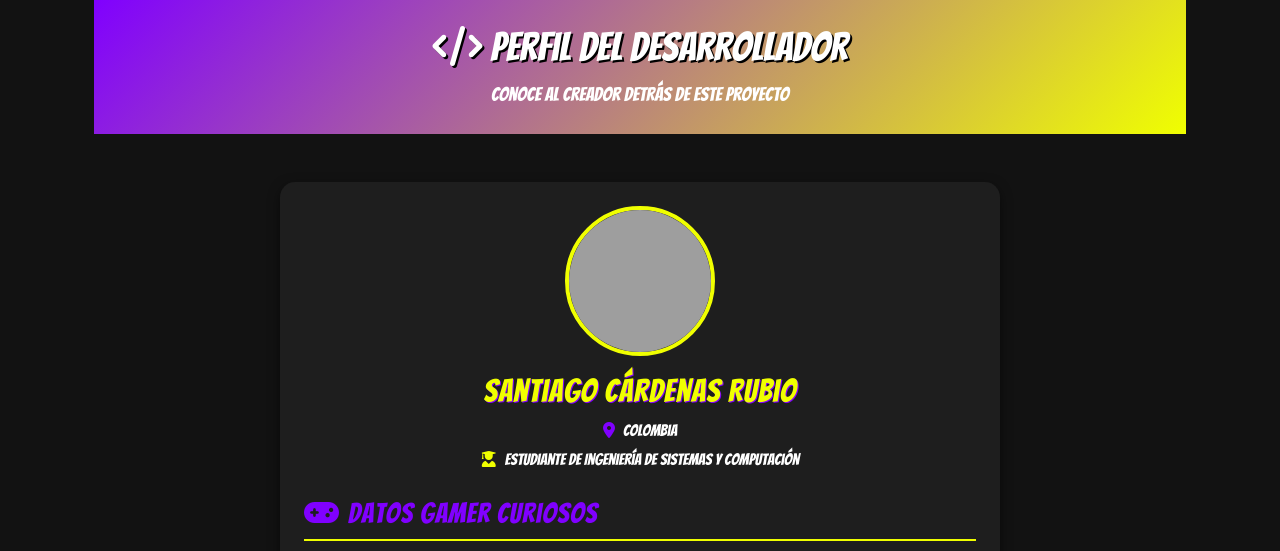
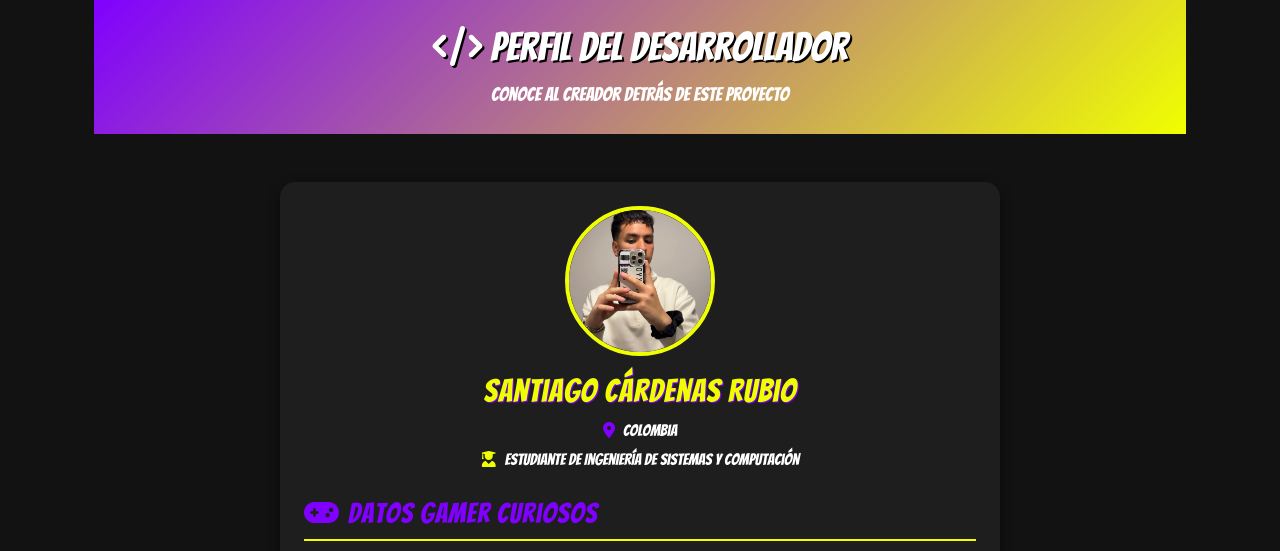
Before and after one commit to santiago05-cr/Proyecto-Final, a FastAPI app: page /developer in a window 1280 px wide. Shown: the part 190-741 px from the top of the page. Run offline with FastAPI, Linux system fonts and the light colour scheme; grey boxes are pictures that could not be loaded.

Commit message:
actualizacion img developer

```diff
--- a/main.py
+++ b/main.py
@@ -19,8 +19,9 @@ app = FastAPI(
     version="1.0.0"
 )
 
+app.mount("/static", StaticFiles(directory="static"), name="static")
 templates = Jinja2Templates(directory="templates")
-app.mount("/static", StaticFiles(directory="static"), name="static")
+
 
 BASE_DIR = os.path.dirname(os.path.abspath(__file__))
 UPLOAD_DIR = os.path.join("static", "img", "uploads")
--- a/templates/developer.html
+++ b/templates/developer.html
@@ -19,7 +19,12 @@
         <div class="col-lg-8">
             <div class="p-4" style="background:rgba(255,255,255,0.05); border-radius:15px; box-shadow:0 4px 12px rgba(0,0,0,0.5);">
                 <div class="text-center mb-4">
-                    <img src="https://lhrdkvibtvczxwcrrrma.supabase.co/storage/v1/object/public/imagenes//yo.png" class="rounded-circle mb-3" style="width:150px; height:150px; border:4px solid #f0ff00;">
+
+                    <img src="/static/img/uploads/foto_perfil.jpg"
+                     alt="Foto del desarrollador"
+                     class="rounded-circle mb-3"
+                     style="width:150px; height:150px; border:4px solid #f0ff00;">
+
                     <h2 style="color:#f0ff00; text-shadow:1px 1px #8000ff;">Santiago Cárdenas Rubio</h2>
                     <p class="mb-1"><i class="fas fa-map-marker-alt me-2" style="color:#8000ff;"></i>Colombia</p>
                     <p><i class="fas fa-user-graduate me-2" style="color:#f0ff00;"></i>Estudiante de Ingeniería de Sistemas y Computación</p>
```
Also changed, not shown: static/img/uploads/foto_perfil.jpg (added).
